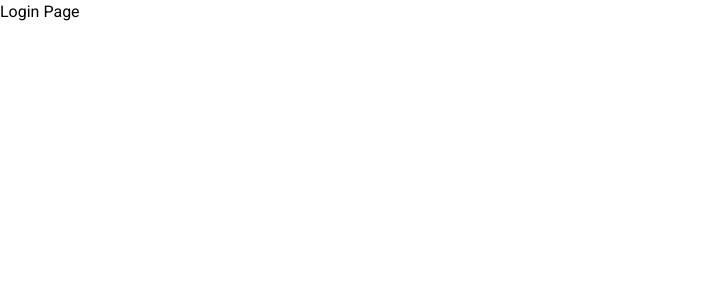
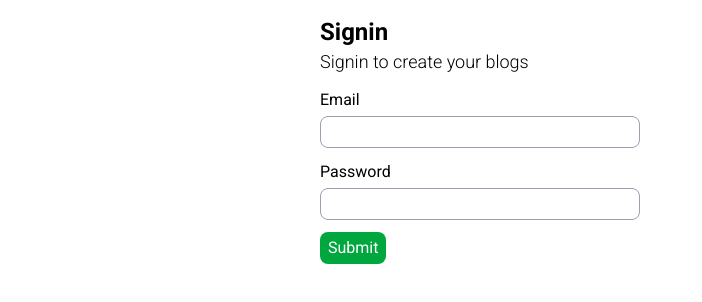
Before and after one commit to laxmanpokhrel/react-class-blog-frontend, a React (Vite) app: page /login in a window 1280 px wide. Shown: the top 302 px of the page, without its empty margins (0-702 px from the left). Built offline with nearby package versions, Linux system fonts and the light colour scheme.

Commit message:
feat: login page - add auth context - design login page

```diff
--- /dev/null
+++ b/src/context/AuthContext.jsx
@@ -0,0 +1,18 @@
+import { createContext, useState } from 'react';
+export const AuthContext = createContext();
+
+export default function AuthContextProvider({ children }) {
+  const [isLoggedIn, setIsLoggedIn] = useState(false);
+  const login = () => {
+    setIsLoggedIn(true);
+  };
+  const logout = () => {
+    setIsLoggedIn(false);
+  };
+
+  return (
+    <AuthContext.Provider value={{ isLoggedIn, login, logout }}>
+      {children}
+    </AuthContext.Provider>
+  );
+}
--- a/src/pages/Blog/BlogDetails.jsx
+++ b/src/pages/Blog/BlogDetails.jsx
@@ -5,7 +5,7 @@ import BlogDetailsSkeleton from './BlogDetailsSkeleton';
 
 export default function BlogDetails() {
   const { blogName } = useParams();
-  const [blog, setBlog] = useState();
+  const [blog, setBlog] = useState({ title: 'Title' });
   console.log('🚀 ~ BlogDetails ~ blog:', blog);
   const [blogError, setBlogError] = useState(false);
   const [isBlogLoading, setIsBlogLoading] = useState(true);
@@ -45,7 +45,7 @@ export default function BlogDetails() {
               star
             </i>
           ) : null}
-          <h4 className="text-5xl font-semibold">{blog?.title}</h4>
+          <h4 className="text-5xl font-semibold">{blog.title}</h4>
           <div className="flex gap-2">
             <p className="text-sm">{blog?.author} : </p>
             <p className="text-sm">{blog?.created_at}</p>
--- a/src/pages/Login/index.jsx
+++ b/src/pages/Login/index.jsx
@@ -1,3 +1,53 @@
+import { useState } from 'react';
+
 export default function Login() {
-  return <div>Login Page</div>;
+  // Two way binding
+  const [loginData, setLoginData] = useState({ email: null, password: null });
+  const onSubmitHandler = (e) => {
+    e.preventDefault();
+    // Hit login api
+    console.log('submitting form...');
+  };
+
+  return (
+    <div className="md:w-1/2 w-full mx-auto mt-4">
+      <h2 className="text-2xl font-bold">Signin </h2>
+      <h2 className="text-lg font-light">Signin to create your blogs</h2>
+      <form onSubmit={onSubmitHandler} className="flex mt-3 flex-col gap-3">
+        <div className="flex flex-col gap-1">
+          <label htmlFor="email">Email</label>
+          <input
+            type="text"
+            name="Email"
+            id="email"
+            value={loginData.email}
+            onChange={(e) =>
+              setLoginData((prev) => ({ ...prev, email: e.target.value }))
+            }
+            className="border border-gray-400 h-8 md:w-1/2 w-full rounded-lg p-2"
+          />
+        </div>
+        <div className="flex flex-col gap-1">
+          <label htmlFor="password">Password</label>
+          <input
+            type="password"
+            name="Password"
+            id="password"
+            value={loginData.password}
+            onChange={(e) =>
+              setLoginData((prev) => ({ ...prev, password: e.target.value }))
+            }
+            className="border border-gray-400 h-8 rounded-lg md:w-1/2 w-full p-2"
+          />
+        </div>
+
+        <button
+          type="submit"
+          className="w-fit px-2 py-1 rounded-lg bg-green-600 text-white"
+        >
+          Submit
+        </button>
+      </form>
+    </div>
+  );
 }
--- a/src/services/index.js
+++ b/src/services/index.js
@@ -18,7 +18,44 @@ export const retrieveBlog = async (blogSlug) => {
             throw new Error(data.message)
         }
     } catch (err) {
-        console.log("Error retrieving blog----------.", err)
         throw new Error(err)
     }
 }
+
+export const login = async () => {
+    // token
+    // 1. JWT (JSON Web token) = <header>.<payload>.<signature>
+    // 2. Normal Token = <>
+    // Frontend
+    // Header: Authorization
+
+    // cookie
+    // Frontend
+    // Just hit the api
+
+    try {
+        const res = await fetch("http://localhost:3000/login", { body: { email: "test@yopmail.com", "password": "Test@123" } })
+        const data = await res.json()
+        if (res.ok) {
+            return data
+        } else {
+            throw new Error(data.message)
+        }
+    } catch (err) {
+        throw new Error(err)
+    }
+}
+
+export const logout = async () => {
+    try {
+        const res = await fetch("http://localhost:3000/login")
+        const data = await res.json()
+        if (res.ok) {
+            return data
+        } else {
+            throw new Error(data.message)
+        }
+    } catch (err) {
+        throw new Error(err)
+    }
+}
```
